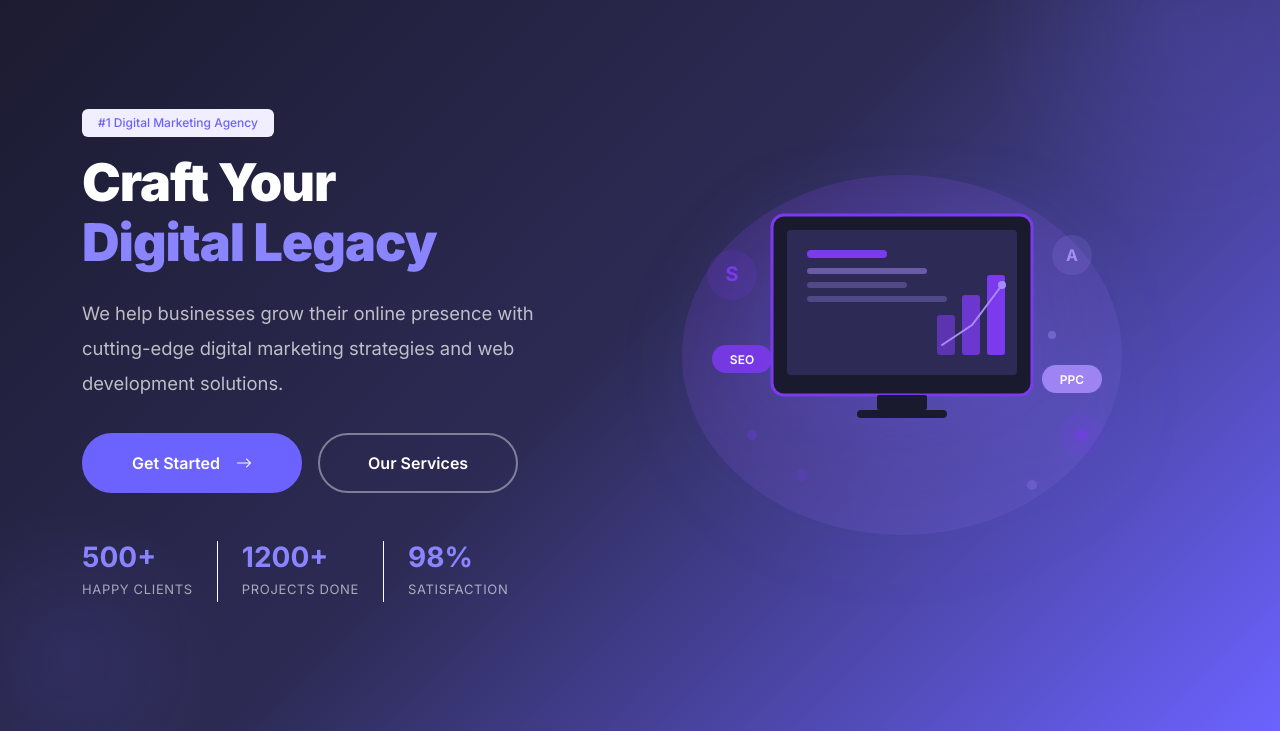
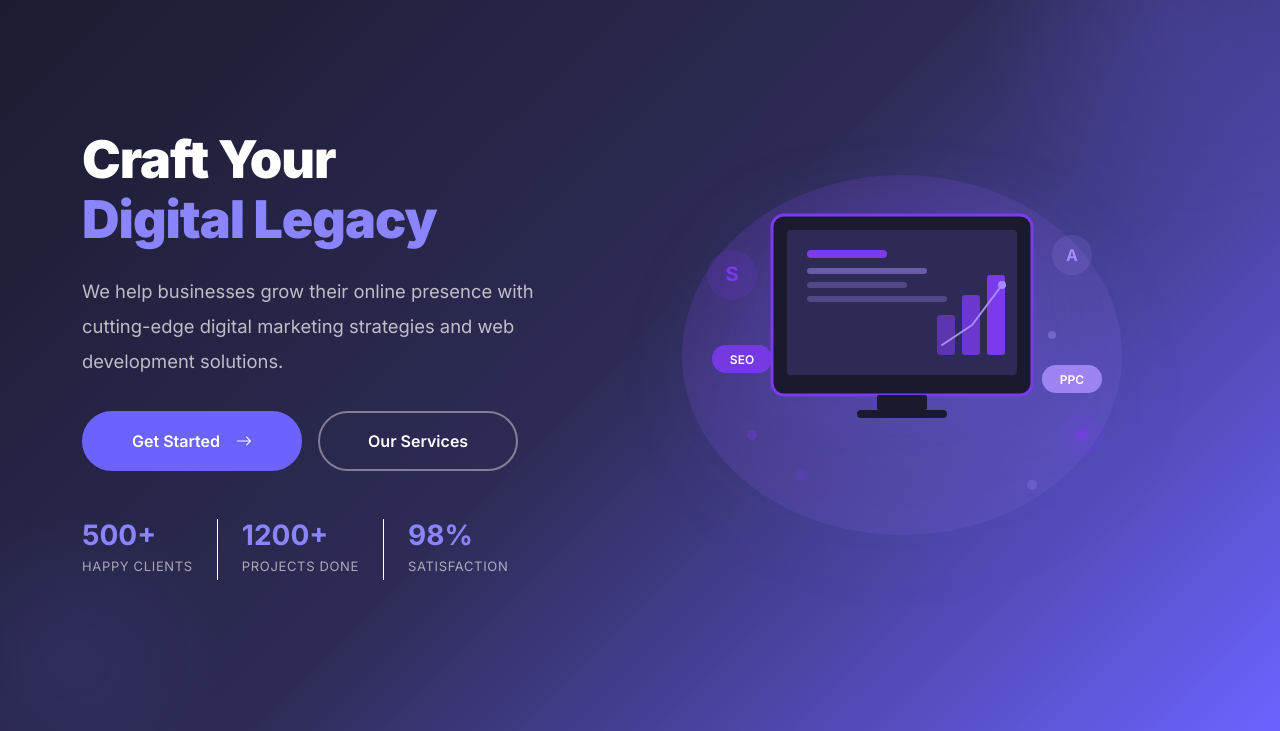
Before and after one commit to nitingrover001-coder/channelit, a plain HTML site: page index.html in a window 1280 px wide. Shown: the part 69-800 px from the top of the page. Drawn offline with nearby package versions, Linux system fonts and the light colour scheme.

Commit message:
Remove '#1 Digital Marketing Agency' badge from hero section

```diff
--- a/index.html
+++ b/index.html
@@ -325,9 +325,6 @@
     <div class="container">
       <div class="row align-items-center min-vh-100 pt-5">
         <div class="col-lg-6" data-aos="fade-right" data-aos-duration="1000">
-          <span class="badge bg-primary-soft text-primary-custom mb-3 px-3 py-2 fw-medium">
-            #1 Digital Marketing Agency
-          </span>
           <h1 class="hero-heading">
             Craft Your <span class="text-primary-custom">Digital Legacy</span>
           </h1>
```
